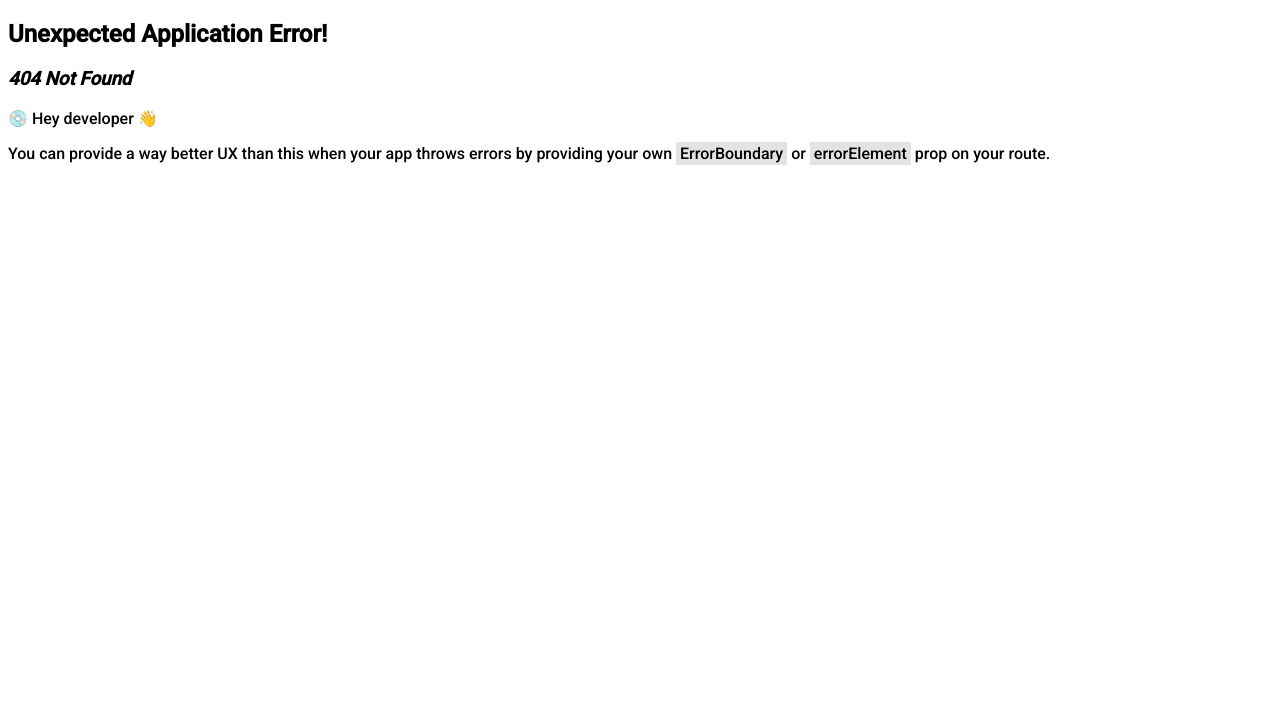
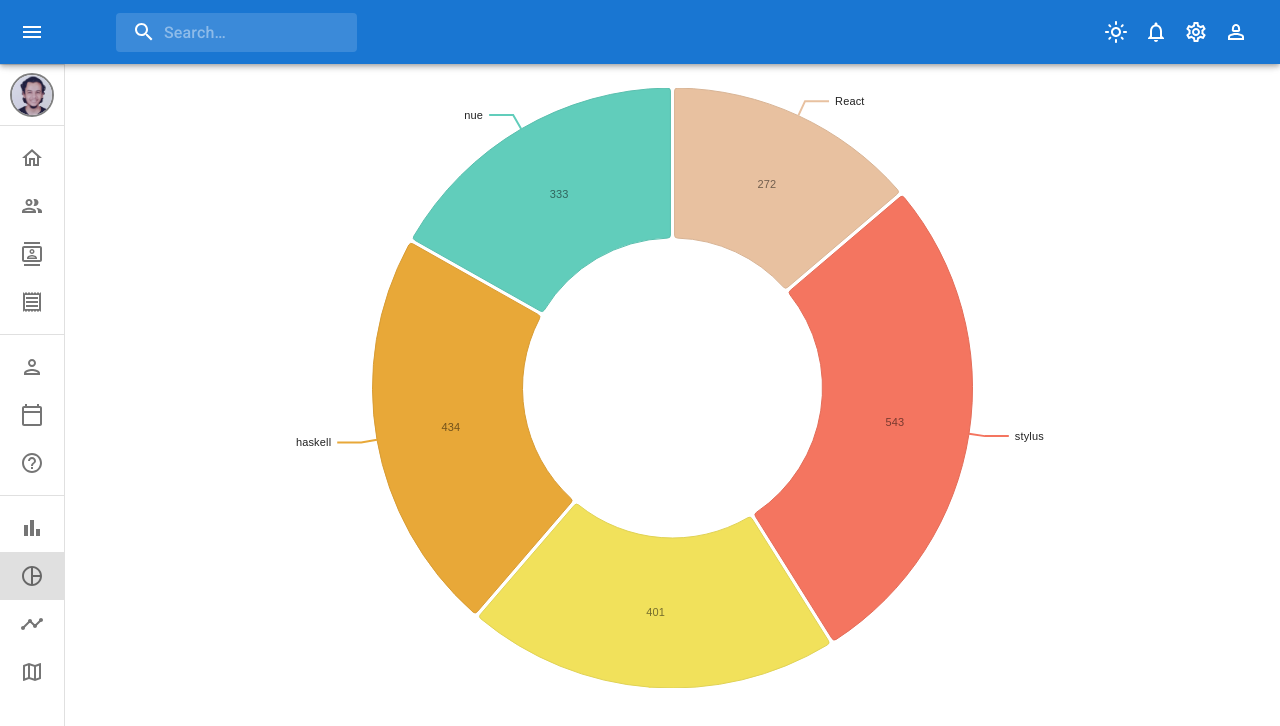
Before and after one commit to AbdalrhmanAmmar/Dashboard, a React (Vite) app: page /pie in a window 1280 px wide. Before the commit this address had no page. Shown: the top 726 px of the page. Built offline with nearby package versions, Linux system fonts and the light colour scheme.

Commit message:
piechart

```diff
--- a/package.json
+++ b/package.json
@@ -16,6 +16,7 @@
     "@mui/material": "^5.14.0",
     "@nivo/bar": "^0.83.0",
     "@nivo/line": "^0.83.0",
+    "@nivo/pie": "^0.83.0",
     "react": "^18.2.0",
     "react-dom": "^18.2.0",
     "react-router-dom": "^6.14.1"
--- a/src/main.jsx
+++ b/src/main.jsx
@@ -11,6 +11,7 @@
 import App from "./App";
 import BarChart from "./pages/Barchart/Barchart";
 import LineChart from "./pages/LineChart/LineChart";
+import PieChart from "./pages/PieChart/PieChart";
 // import Dashboard from "./page/dashboard/Dashboard";
 // import Team from "./page/team/Team";
 // import Contacts from "./page/contacts/Contacts";
@@ -35,7 +36,7 @@
       <Route path="calendar" element={<Calendar />} />
       <Route path="faq" element={<FAQ />} /> */}
       <Route path="/bar" element={<BarChart />} />
-      {/* <Route path="pie" element={<PieChart />} /> */}
+      <Route path="/pie" element={<PieChart />} />
       <Route path="/line" element={<LineChart />} />
       {/* <Route path="geography" element={<Geography />} />
 
--- /dev/null
+++ b/src/pages/PieChart/Pie.jsx
@@ -0,0 +1,268 @@
+import { ResponsivePie } from "@nivo/pie";
+
+import { Box, useTheme } from "@mui/material";
+
+const data = [
+  {
+    id: "React",
+    label: "React",
+    value: 272,
+    color: "hsl(107, 70%, 50%)",
+  },
+  {
+    id: "stylus",
+    label: "stylus",
+    value: 543,
+    color: "hsl(64, 70%, 50%)",
+  },
+  {
+    id: "sass",
+    label: "sass",
+    value: 401,
+    color: "hsl(41, 70%, 50%)",
+  },
+  {
+    id: "haskell",
+    label: "haskell",
+    value: 434,
+    color: "hsl(172, 70%, 50%)",
+  },
+  {
+    id: "nue",
+    label: "nue",
+    value: 333,
+    color: "hsl(219, 70%, 50%)",
+  },
+];
+
+const Pie = () => {
+  const theme = useTheme();
+  return (
+    <Box sx={{ height: "75vh" }}>
+      <ResponsivePie
+        data={data}
+        theme={{
+          textColor: theme.palette.text.primary,
+          fontSize: 11,
+          axis: {
+            domain: {
+              line: {
+                stroke: theme.palette.divider,
+                strokeWidth: 1,
+              },
+            },
+            legend: {
+              text: {
+                fontSize: 12,
+                fill: theme.palette.text.primary,
+              },
+            },
+            ticks: {
+              line: {
+                stroke: theme.palette.divider,
+                strokeWidth: 1,
+              },
+              text: {
+                fontSize: 11,
+                fill: theme.palette.text.secondary,
+              },
+            },
+          },
+          grid: {
+            line: {
+              stroke: theme.palette.divider,
+              strokeWidth: 1,
+            },
+          },
+          legends: {
+            title: {
+              text: {
+                fontSize: 11,
+                fill: theme.palette.text.primary,
+              },
+            },
+            text: {
+              fontSize: 11,
+              fill: theme.palette.text.primary,
+            },
+            ticks: {
+              line: {},
+              text: {
+                fontSize: 10,
+                fill: theme.palette.text.primary,
+              },
+            },
+          },
+          annotations: {
+            text: {
+              fontSize: 13,
+              fill: theme.palette.text.primary,
+              outlineWidth: 2,
+              outlineColor: "#ffffff",
+              outlineOpacity: 1,
+            },
+            link: {
+              stroke: "#000000",
+              strokeWidth: 1,
+              outlineWidth: 2,
+              outlineColor: "#ffffff",
+              outlineOpacity: 1,
+            },
+            outline: {
+              stroke: "#000000",
+              strokeWidth: 2,
+              outlineWidth: 2,
+              outlineColor: "#ffffff",
+              outlineOpacity: 1,
+            },
+            symbol: {
+              fill: "#000000",
+              outlineWidth: 2,
+              outlineColor: "#ffffff",
+              outlineOpacity: 1,
+            },
+          },
+          tooltip: {
+            container: {
+              background: theme.palette.background.default,
+              color: theme.palette.text.primary,
+              fontSize: 12,
+            },
+            basic: {},
+            chip: {},
+            table: {},
+            tableCell: {},
+            tableCellValue: {},
+          },
+        }}
+        // margin={
+        //   isDashbord
+        //     ? { top: 10, right: 0, bottom: 10, left: 0 }
+        //     : { top: 40, right: 80, bottom: 80, left: 80 }
+        // }
+        innerRadius={0.5}
+        padAngle={0.7}
+        cornerRadius={3}
+        activeOuterRadiusOffset={8}
+        colors={{ scheme: "nivo" }}
+        borderWidth={1}
+        borderColor={{
+          from: "color",
+          modifiers: [["darker", 0.2]],
+        }}
+        arcLinkLabelsSkipAngle={10}
+        arcLinkLabelsTextColor={theme.palette.text.primary}
+        arcLinkLabelsThickness={2}
+        arcLinkLabelsColor={{ from: "color" }}
+        arcLabelsSkipAngle={10}
+        enableArcLabels={ true}
+        enableArcLinkLabels={ true}
+        arcLabelsTextColor={{
+          from: "color",
+          modifiers: [["darker", 2]],
+        }}
+        defs={[
+          {
+            id: "dots",
+            type: "patternDots",
+            background: "inherit",
+            color: theme.palette.text.primary,
+            size: 4,
+            padding: 1,
+            stagger: true,
+          },
+          {
+            id: "lines",
+            type: "patternLines",
+            background: "inherit",
+            color: theme.palette.text.primary,
+            rotation: -45,
+            lineWidth: 6,
+            spacing: 10,
+          },
+        ]}
+        fill={[
+          {
+            match: {
+              id: "ruby",
+            },
+            id: "dots",
+          },
+          {
+            match: {
+              id: "c",
+            },
+            id: "dots",
+          },
+          {
+            match: {
+              id: "go",
+            },
+            id: "dots",
+          },
+          {
+            match: {
+              id: "python",
+            },
+            id: "dots",
+          },
+          {
+            match: {
+              id: "scala",
+            },
+            id: "lines",
+          },
+          {
+            match: {
+              id: "lisp",
+            },
+            id: "lines",
+          },
+          {
+            match: {
+              id: "elixir",
+            },
+            id: "lines",
+          },
+          {
+            match: {
+              id: "javascript",
+            },
+            id: "lines",
+          },
+        ]}
+        // legends={
+        //   isDashbord
+        //     ? []
+        //     : [
+        //         {
+        //           anchor: "bottom",
+        //           direction: "row",
+        //           justify: false,
+        //           translateX: 0,
+        //           translateY: 56,
+        //           itemsSpacing: 0,
+        //           itemWidth: 100,
+        //           itemHeight: 18,
+        //           itemTextColor: theme.palette.text.primary,
+        //           itemDirection: "left-to-right",
+        //           itemOpacity: 1,
+        //           symbolSize: 18,
+        //           symbolShape: "circle",
+        //           effects: [
+        //             {
+        //               on: "hover",
+        //               style: {
+        //                 itemTextColor: theme.palette.text.primary,
+        //               },
+        //             },
+        //           ],
+        //         },
+        //       ]
+        // }
+      />
+    </Box>
+  );
+};
+
+export default Pie;
--- /dev/null
+++ b/src/pages/PieChart/PieChart.jsx
@@ -0,0 +1,15 @@
+import React from "react";
+import { Box, useTheme } from "@mui/material";
+import Pie from "./Pie";
+
+const PieChart = () => {
+  const theme = useTheme();
+  return (
+    <Box>
+
+      <Pie />
+    </Box>
+  );
+};
+
+export default PieChart;
```
Also changed, not shown: 1 other file (tests, documents, lock files or other folders).
